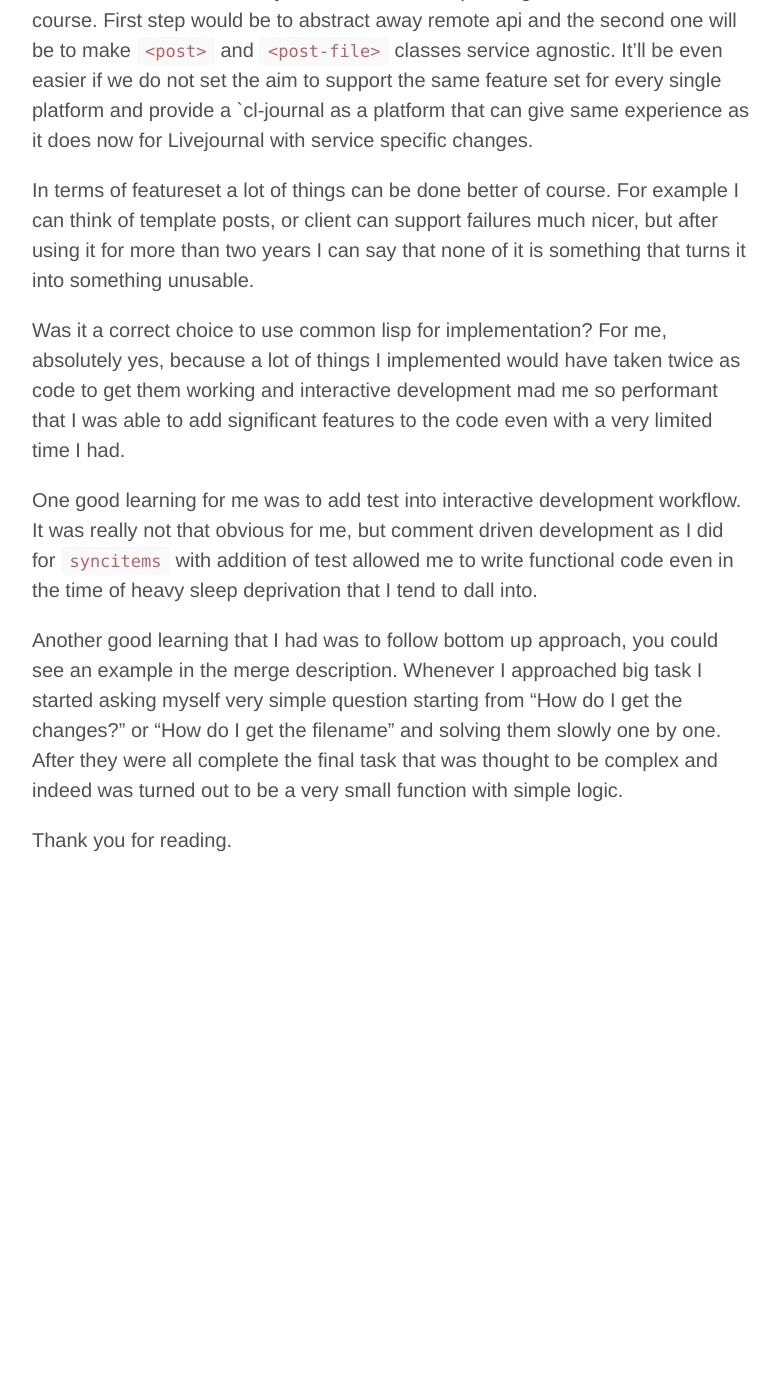
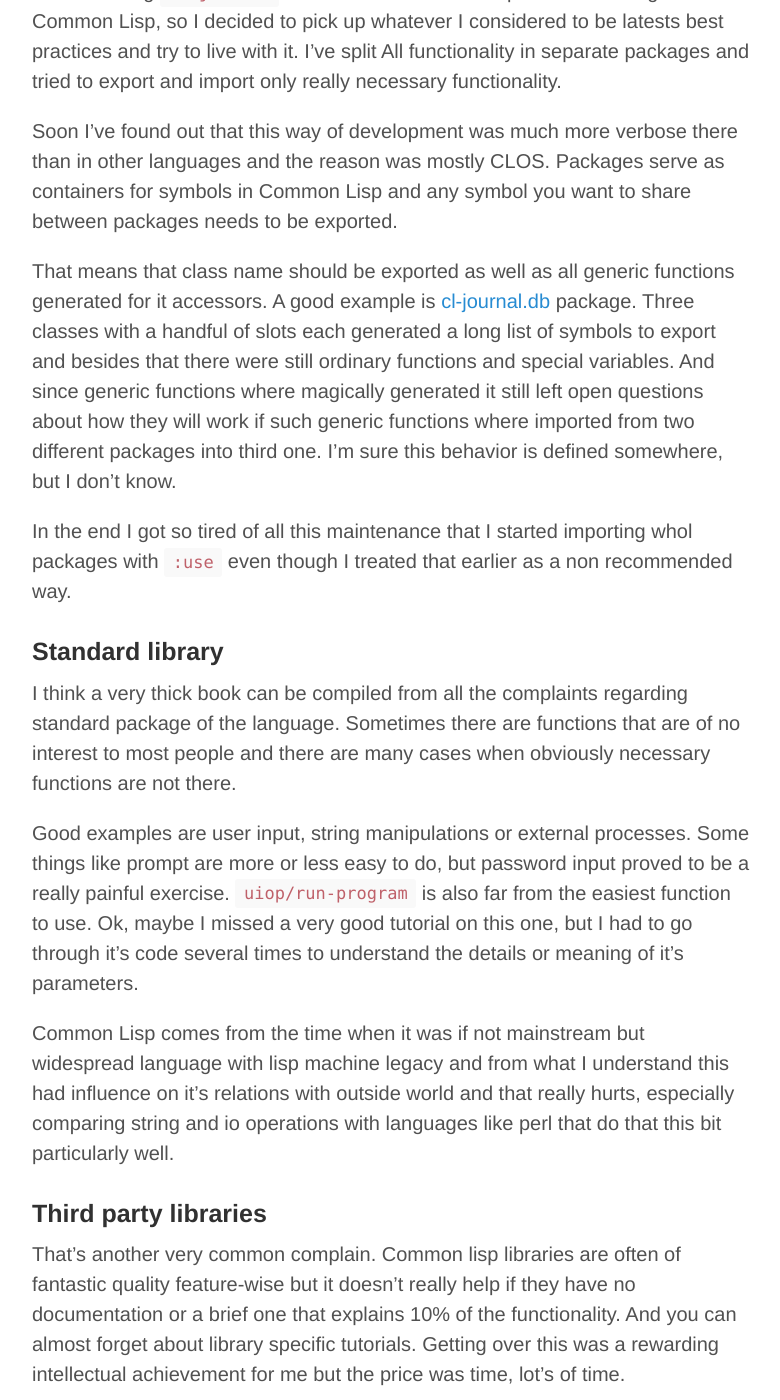
Before and after one commit to can3p/can3p.github.io, a Jekyll site: the page built from _posts/2018-05-31-on-writing-common-lisp-blog-client.md, in a window 1280 px wide and 1400 px high, scrolled down 39010 px. Shown: the whole window, without its empty margins (248-1028 px from the left). Built offline with Jekyll 4.4.1, drawn with Linux system fonts in a browser that asks for light colours; comment, search, counter and statistics services are not loaded; before the commit the page ends 39945 px from its top, so only the background shows below that; some of the changed text lies outside the part shown.

Commit message:
drawbacks

```diff
--- a/_posts/2018-05-31-on-writing-common-lisp-blog-client.md
+++ b/_posts/2018-05-31-on-writing-common-lisp-blog-client.md
@@ -1548,6 +1548,68 @@ and work as if you were using `cl-journal` forever.
 
 ### Format
 
+## Common Lisp pitfalls
+
+### Packages
+
+Before writing `cl-journal` I didn't have too much experience working
+with Common Lisp, so I decided to pick up whatever I considered to
+be latests best practices and try to live with it. I've split All
+functionality in separate packages and tried to export and import
+only really necessary functionality.
+
+Soon I've found out that this way of development was much more verbose
+there than in other languages and the reason was mostly CLOS. Packages
+serve as containers for symbols in Common Lisp and any symbol you want
+to share between packages needs to be exported.
+
+That means that class name should be exported as well as all generic
+functions generated for it accessors. A good example is [cl-journal.db][db]
+package. Three classes with a handful of slots each generated a long list
+of symbols to export and besides that there were still ordinary functions
+and special variables. And since generic functions where magically
+generated it still left open questions about how they will work if
+such generic functions where imported from two different packages into
+third one. I'm sure this behavior is defined somewhere, but I don't know.
+
+In the end I got so tired of all this maintenance that I started importing
+whol packages with `:use` even though I treated that earlier as a
+non recommended way.
+
+### Standard library
+
+I think a very thick book can be compiled from all the complaints
+regarding standard package of the language. Sometimes there are functions
+that are of no interest to most people and there are many cases
+when obviously necessary functions are not there.
+
+Good examples are user input, string manipulations or external processes.
+Some things like prompt are more or less easy to do, but password input
+proved to be a really painful exercise. `uiop/run-program` is also far
+from the easiest function to use. Ok, maybe I missed a very good tutorial
+on this one, but I had to go through it's code several times to understand
+the details or meaning of it's parameters.
+
+Common Lisp comes from the time when it was if not mainstream but widespread
+language with lisp machine legacy and from what I understand this had
+influence on it's relations with outside world and that really hurts,
+especially comparing string and io operations with languages like perl
+that do that this bit particularly well.
+
+### Third party libraries
+
+That's another very common complain. Common lisp libraries are often
+of fantastic quality feature-wise but it doesn't really help if they
+have no documentation or a brief one that explains 10% of the functionality.
+And you can almost forget about library specific tutorials. Getting
+over this was a rewarding intellectual achievement for me but the price
+was time, lot's of time.
+
+Here I'd like to admit that `plump` library had one of the best
+documentations and even a couple of projects using it in neighbour repos.
+This bit really helped me in understanding the library and coming up
+with a proper solution for html conversion.
+
 ## Final thoughts
 
 You probably spotted already that I've been mentioning Livejournal
@@ -1601,6 +1663,7 @@ Thank you for reading.
 [rpc4cl]: https://github.com/pidu/rpc4cl
 [cl-arrows]: https://github.com/nightfly19/cl-arrows
 [lj-api]: https://github.com/can3p/cl-journal/blob/master/src/lj-api.lisp
+[db]: https://github.com/can3p/cl-journal/blob/master/src/db.lisp
 [file-api]: https://github.com/can3p/cl-journal/blob/master/src/file-api.lisp#L35
 [markdownify]: https://github.com/can3p/cl-journal/blob/master/src/markdownify.lisp
 [cl-journal merge]: https://github.com/can3p/cl-journal/blob/master/src/markdownify.lisp#L243
```
